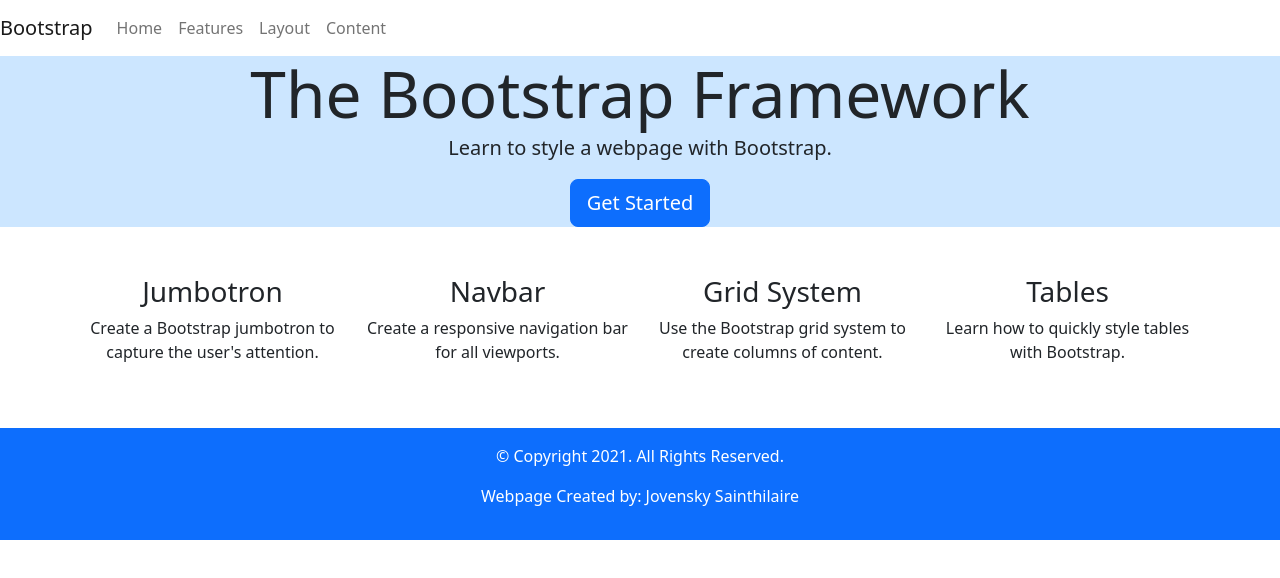
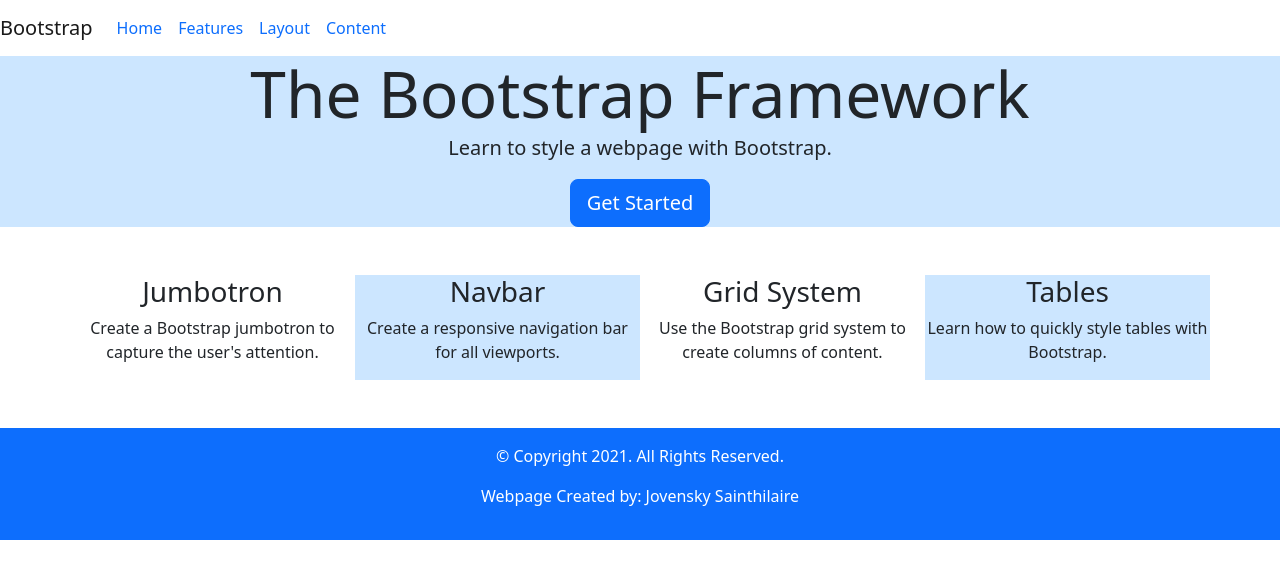
Before and after one commit to Jovensky619/chapter12, a plain HTML site: page Apply, Extend, Analyze/analyze/analyze12.html in a window 1280 px wide. Drawn offline with nearby package versions, Linux system fonts and the light colour scheme.

Commit message:
Update analyze12.html

```diff
--- a/Apply, Extend, Analyze/analyze/analyze12.html
+++ b/Apply, Extend, Analyze/analyze/analyze12.html
@@ -25,16 +25,16 @@
       <div class="collapse navbar-collapse" id="navbarResponsive" class="navbar navbar-expand-sm navbar-light">
         <ul class="navbar-nav">
           <li class="nav-item"></li>
-            <a class="nav-link" class="text-primary" href="#">Home</a>
+            <a class="nav-link text-primary" class="text-primary" href="#">Home</a>
           </li>
           <li class="nav-item"></li>
-            <a class="nav-link" class="text-primary" href="#">Features</a>
+            <a class="nav-link text-primary" class="text-primary" href="#">Features</a>
           </li>
           <li class="nav-item"></li>
-            <a class="nav-link" class="text-primary" href="#">Layout</a>
+            <a class="nav-link text-primary" class="text-primary" href="#">Layout</a>
           </li>
           <li class="nav-item"></li>
-            <a class="nav-link" class="text-primary"  href="#">Content</a>
+            <a class="nav-link  text-primary" class="text-primary"  href="#">Content</a>
           </li>
         </ul>
       </div>
@@ -59,7 +59,7 @@
               <h3>Jumbotron</h3>
               <p>Create a Bootstrap jumbotron to capture the user's attention.</p>
             </div>
-            <div class="col-sm-3" class="bg-light-blue">
+            <div class="col-sm-3 bg-light-blue" >
               <h3>Navbar</h3>
               <p>Create a responsive navigation bar for all viewports.</p>
             </div>
@@ -67,7 +67,7 @@
               <h3>Grid System</h3>
               <p>Use the Bootstrap grid system to create columns of content.</p>
             </div>
-            <div class="col-sm-3" class="bg-light-blue">
+            <div class="col-sm-3 bg-light-blue" >
               <h3>Tables</h3>
               <p>Learn how to quickly style tables with Bootstrap.</p>
             </div>
```
